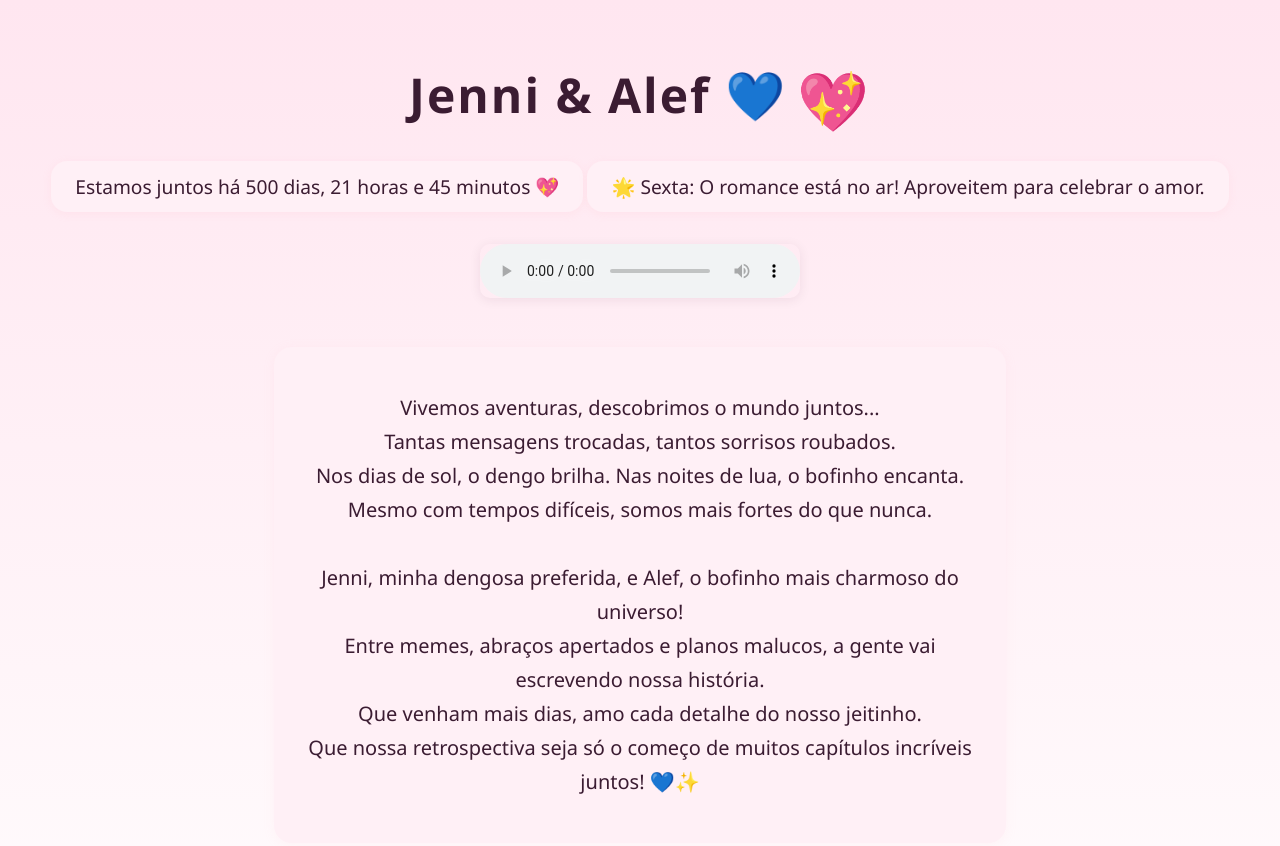
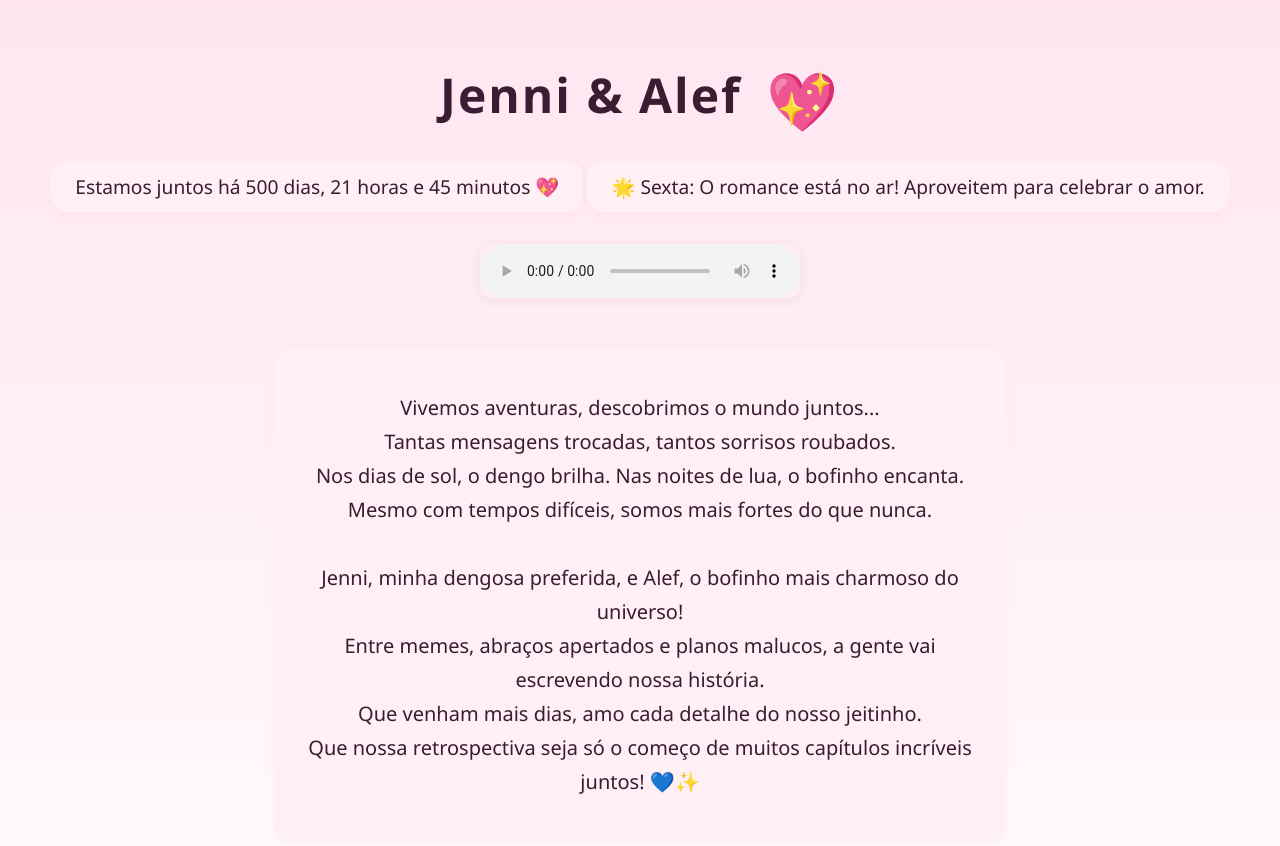
Before and after one commit to Barba-Negra-Alef/jenni-e-alef, a plain HTML site: page index.html in a window 1280 px wide. Shown: the top 846 px of the page. Drawn offline with Linux system fonts and the light colour scheme.

```diff
--- a/index.html
+++ b/index.html
@@ -7,7 +7,7 @@
   <link rel="stylesheet" href="styles.css" />
 </head>
 <body>
-  <h1>Jenni & Alef 💙</h1>
+  <h1>Jenni & Alef </h1>
   <p id="contador"></p>
   <p id="horoscopo"></p>
 
```
